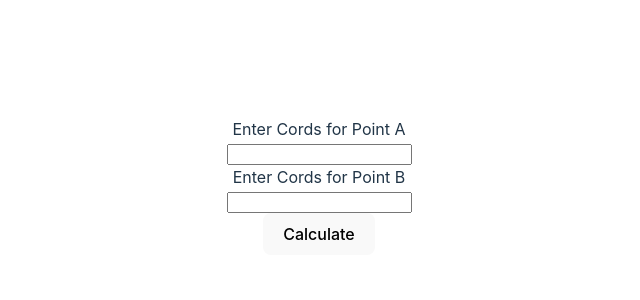
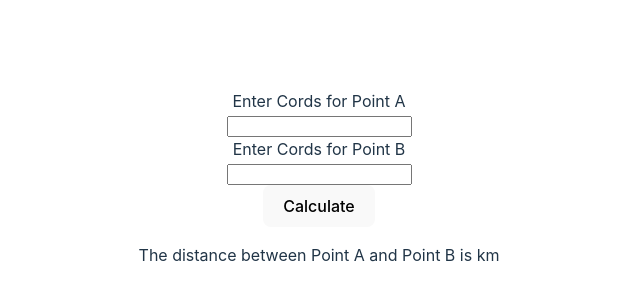
Before and after one commit to KumarKha/distance-calculator, a React (Vite) app: page / in a window 1280 px wide. Shown: the part 214-514 px from the top of the page, without its empty margins (321-961 px from the left). Built offline with nearby package versions, Linux system fonts and the light colour scheme.

Commit message:
Manually Enter Point work

```diff
--- a/src/components/InputForm.jsx
+++ b/src/components/InputForm.jsx
@@ -2,6 +2,8 @@ import { useState } from 'react';
 
 const InputForm = () => {
   const [location, setLocation] = useState('');
+
+  const [distance, setDistance] = useState(null);
 
   const { inputA, inputB } = location;
 
@@ -28,7 +30,8 @@ const InputForm = () => {
     e.preventDefault();
 
     let pointA = inputToCoordinate(location.inputA);
-    console.log(pointA);
+    let pointB = inputToCoordinate(location.inputB);
+    calDistance(pointA, pointB);
   };
   /**
    *
@@ -64,12 +67,12 @@ const InputForm = () => {
 
     const distance = c * radius;
 
-    return distance.toFixed(2);
+    setDistance(distance.toFixed(2));
   };
 
   return (
     <div>
-      <form id='form' onSubmit={handleSubmit}>
+      <form onSubmit={handleSubmit}>
         <div>
           <label>Enter Cords for Point A</label>
           <br />
@@ -86,6 +89,10 @@ const InputForm = () => {
           <button type='submit'>Calculate</button>
         </div>
       </form>
+
+      {!isNaN(distance) && (
+        <p>The distance between Point A and Point B is {distance} km</p>
+      )}
     </div>
   );
 };
```
